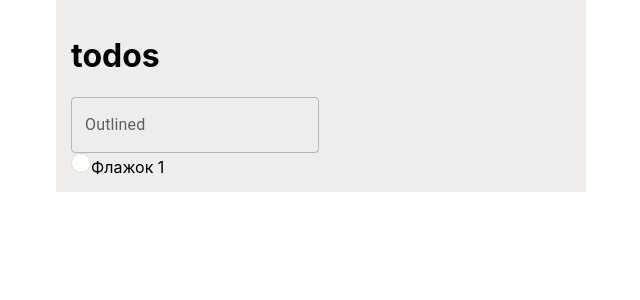
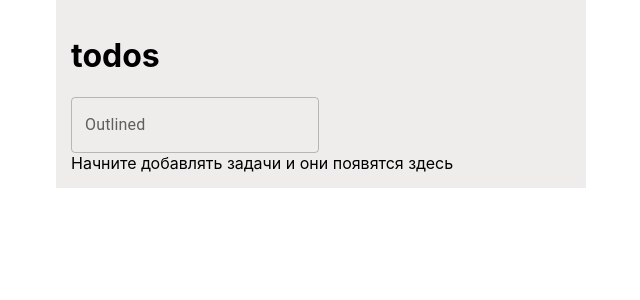
Before and after one commit to Shchekatya/todos, a React (Create React App) app: page / in a window 1280 px wide. Shown: the top 300 px of the page, without its empty margins (319-959 px from the left). Built offline with nearby package versions, Linux system fonts and the light colour scheme.

Commit message:
added todo list

```diff
--- a/src/App.js
+++ b/src/App.js
@@ -1,7 +1,7 @@
 import logo from './logo.svg';
 import './App.scss';
 import AddToDo from './components/add-to-do/addToDo';
-import ToDoLine from './components/to-do-line/to-do-line';
+import ToDoList from './components/to-do-list/to-do-list';
 import { Route, Routes } from 'react-router-dom';
 
 
@@ -9,7 +9,7 @@ function App() {
   return (
     <Routes>
     <Route path='/' element={<AddToDo />} >
-      <Route path='/' element={<ToDoLine />} />
+      <Route path='/' element={<ToDoList />} />
       {/* <Route path='*' element={<NotFound />} /> */}
     </Route>
   </Routes>
--- a/src/components/to-do-list/to-do-list.js
+++ b/src/components/to-do-list/to-do-list.js
@@ -1,10 +1,16 @@
-import { useSelector } from "react-redux";
+import { useDispatch, useSelector } from "react-redux";
+import ToDoLine from "../to-do-line/to-do-line";
 
 
 const ToDoList = () => {
     const toDoArr = useSelector((state) => state.toDoReducer.todos);
+    const dispatch=useDispatch();
     console.log(toDoArr)
-
+    return (
+        <div className='todo-line'>
+           {toDoArr.length ? (toDoArr.map((item)=><ToDoLine item={item.text} id={item.id}/>)) : (<div>Начните добавлять задачи и они появятся здесь</div>)}
+        </div>
+      );
 }
 
 export default ToDoList
```
